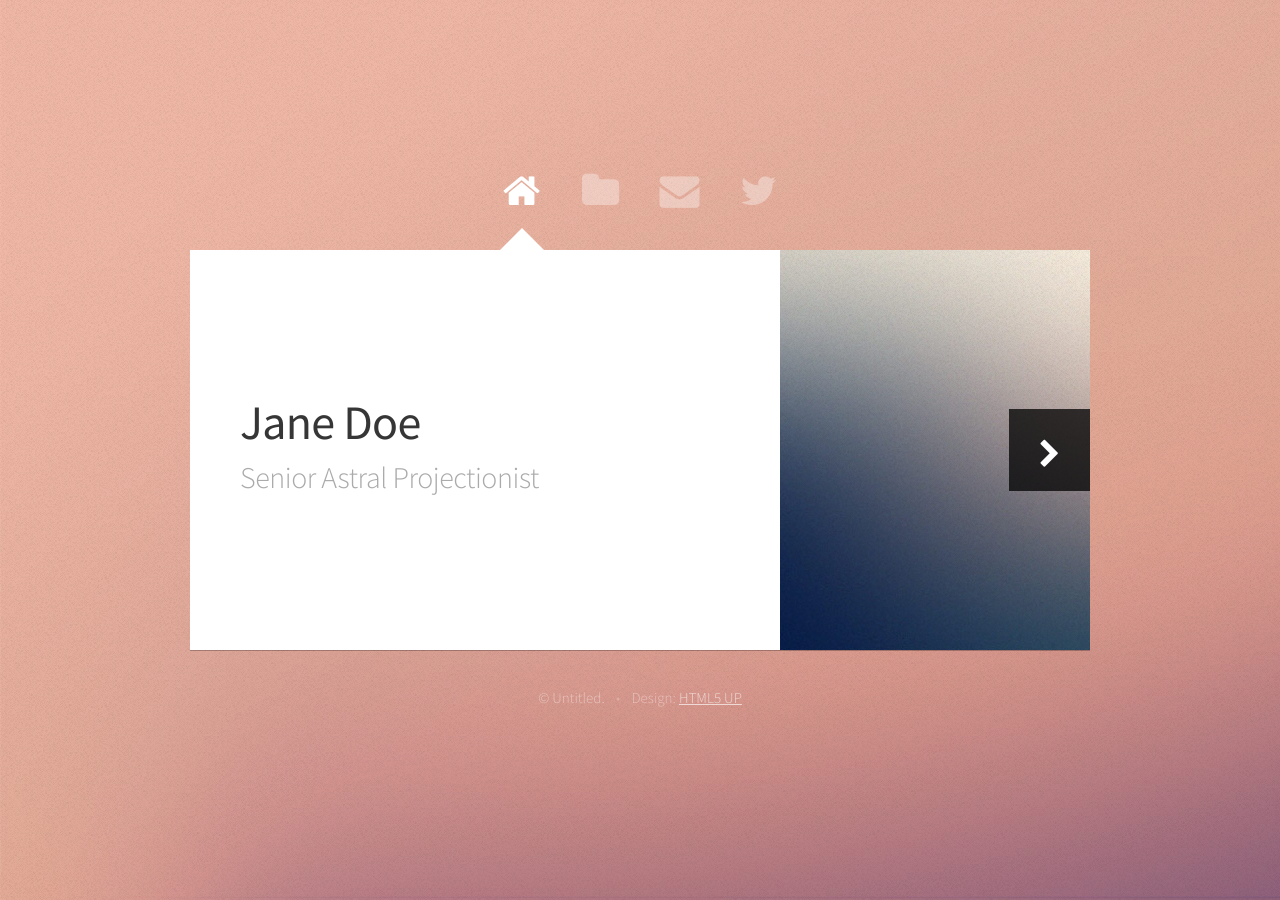
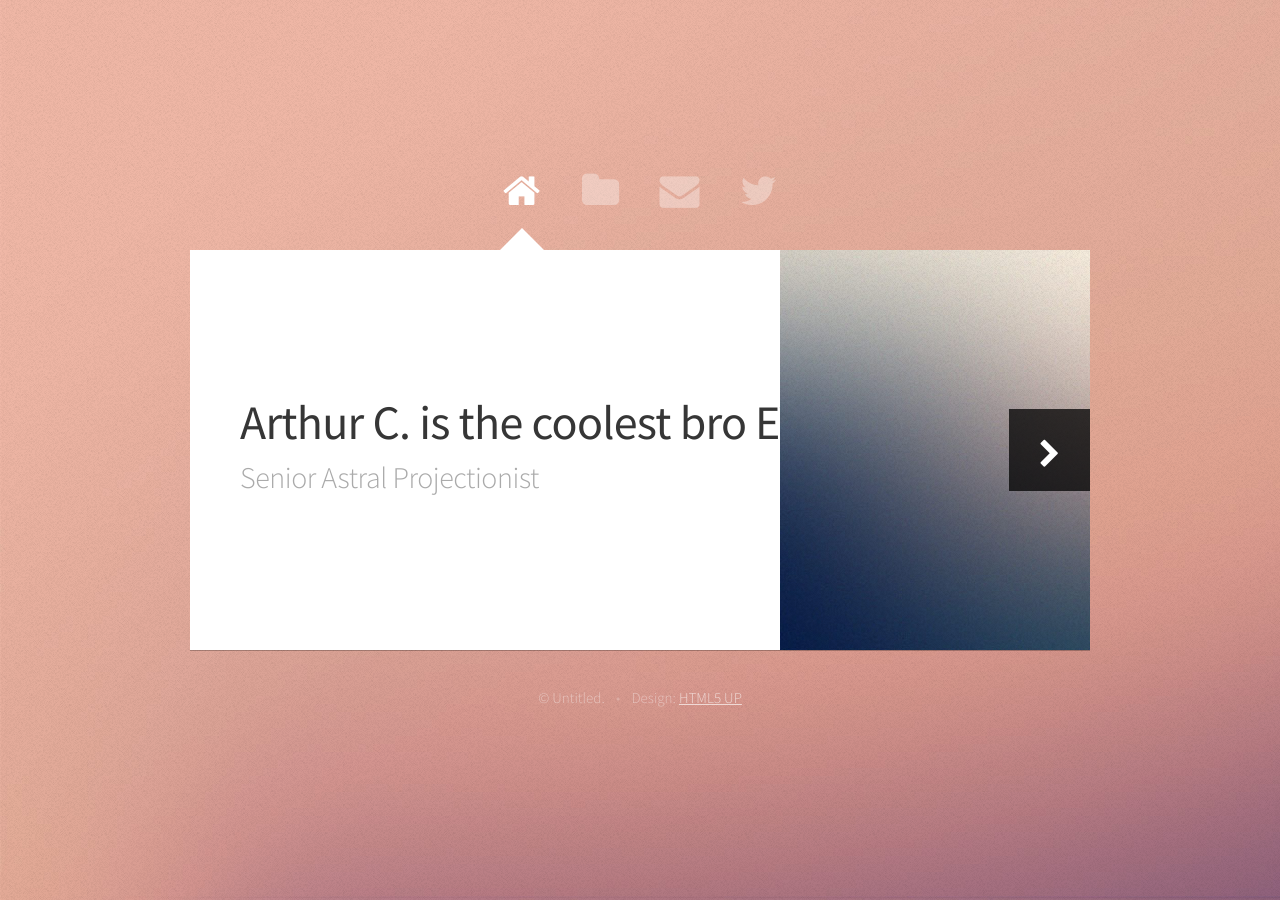
Before and after one commit to cortylal/cortylal.github.io, a Jekyll site: the page index.html, which Jekyll copies as it is, in a window 1280 px wide. Built offline with Jekyll 4.4.1, drawn with Linux system fonts in a browser that asks for light colours.

```diff
--- a/index.html
+++ b/index.html
@@ -41,7 +41,7 @@
 						<!-- Me -->
 							<article id="me" class="panel">
 								<header>
-									<h1>Jane Doe</h1>
+									<h1>Arthur C. is the coolest bro EVER !</h1>
 									<p>Senior Astral Projectionist</p>
 								</header>
 								<a href="#work" class="jumplink pic">
```
Also changed, not shown: other parts of index.html (+1 -1 lines).
